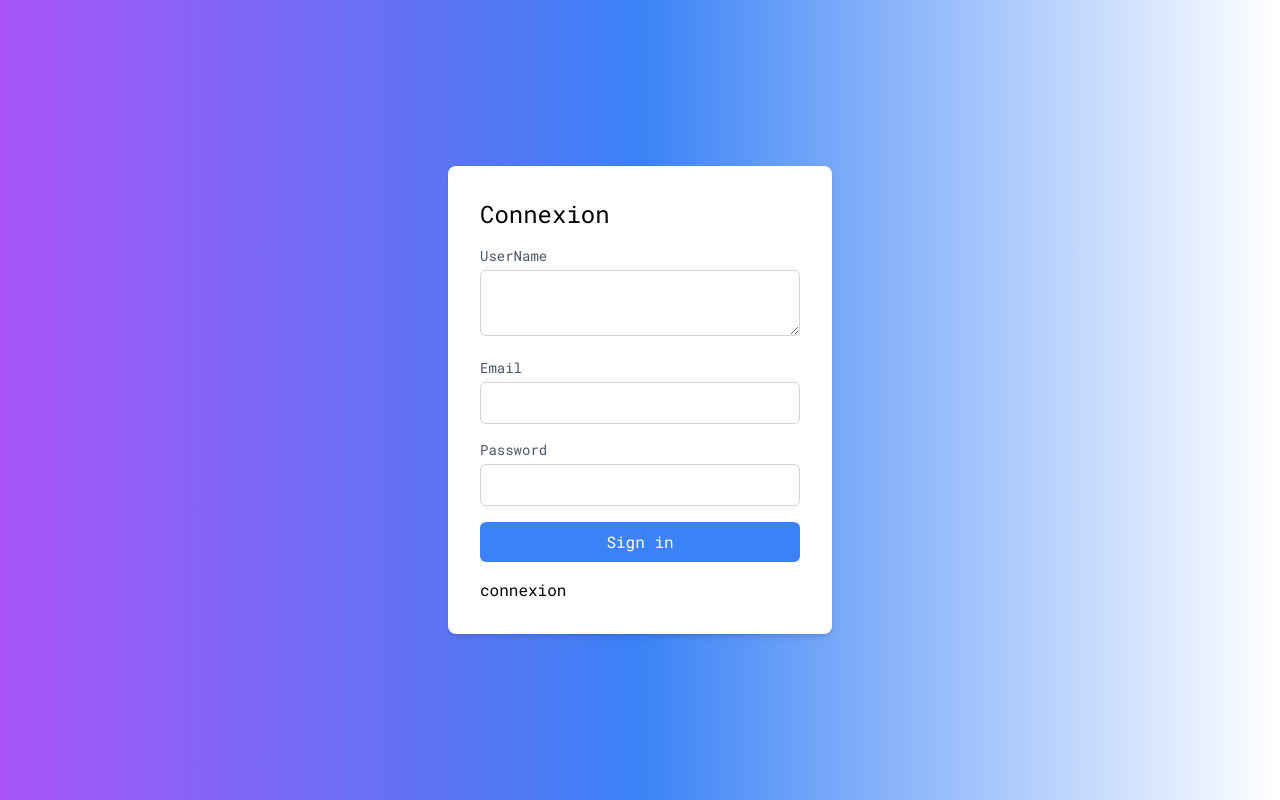
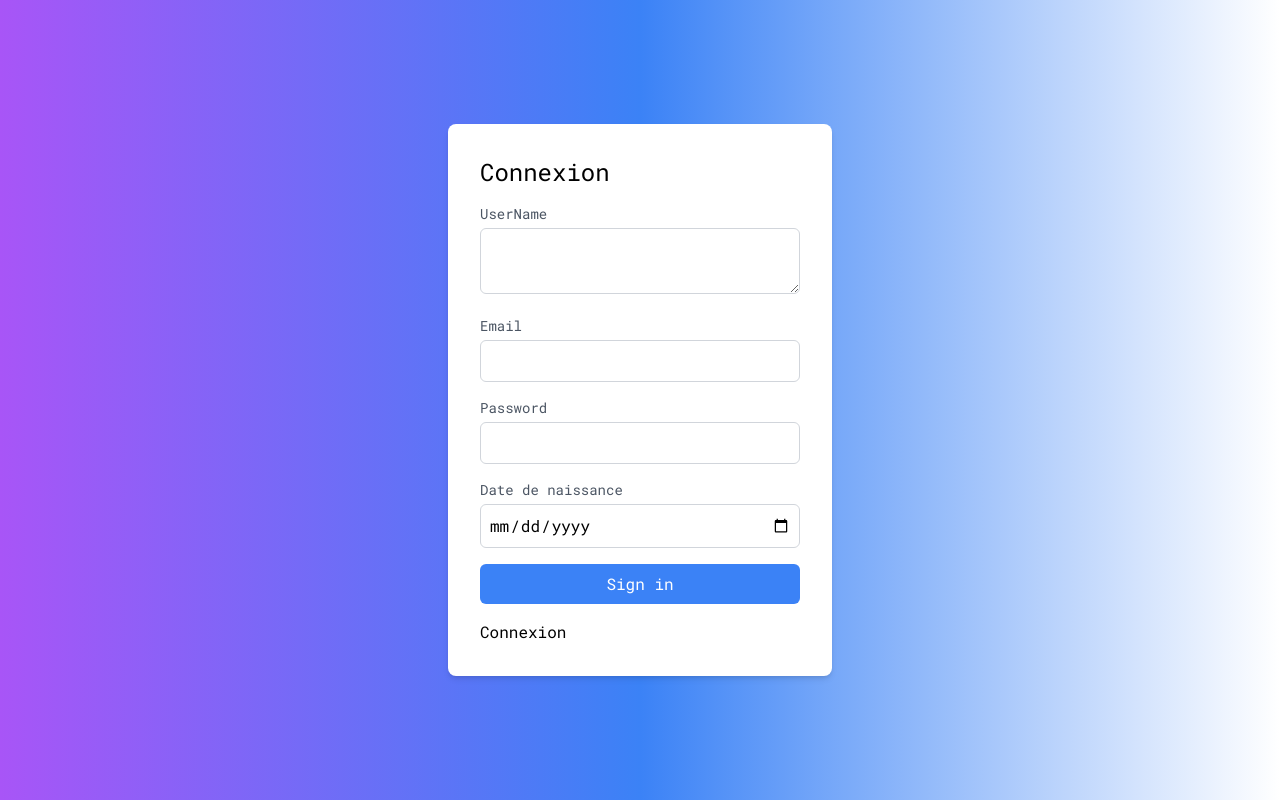
Before and after one commit to Marvindje/The-review-perso, a React (Vite) app in the folder frontend/: page /login in a window 1280 px wide. Both pictures are taken after a click on the button "Sign in". Built offline with nearby package versions, Linux system fonts and the light colour scheme.

Commit message:
ajout d une date de naissance a l inscription

```diff
--- a/frontend/src/App.jsx
+++ b/frontend/src/App.jsx
@@ -64,7 +64,8 @@ function App() {
               )
             }
           />
-          <Route path="/*" element={<AppRoutes />} />
+         <Route path="/*" element={<AppRoutes isAuthenticated={isAuthenticated} onAuthSuccess={handleAuthSuccess} />} />
+
         </Routes>
 
         {/* Render Footer if authenticated */}
--- a/frontend/src/components/ArticleSection.jsx
+++ b/frontend/src/components/ArticleSection.jsx
@@ -11,12 +11,12 @@ function ArticleSection({ title, image }) {
   };
 
   return (
-    <div className="font-body" style={{ background: "#e0e0e0" }}>
+    <div className="font-body custom-background" style={{ background: "#e0e0e0" }}>
       <motion.div
         className="relative h-auto md:h-96 flex items-center justify-center bg-no-repeat bg-center bg-cover shadow-2xl"
         style={{ backgroundImage: `url(${image})` }}
         initial="rest"
-        whileHover="hover"
+        whilehover="hover"
       >
         <h1
           className="text-4xl text-white font-mono text-center py-2 px-4 rounded hover:text-blue-500 transition-colors duration-200"
--- a/frontend/src/components/Auth.jsx
+++ b/frontend/src/components/Auth.jsx
@@ -1,40 +1,43 @@
-import React, { useState } from "react";
-import PropTypes from "prop-types";
-import axios from "axios";
+import React, { useState } from 'react';
+import PropTypes from 'prop-types';
+import axios from 'axios';
 
 function Auth({ onAuthSuccess }) {
-  const [username, setUsername] = useState("");
-  const [email, setEmail] = useState("");
-  const [password, setPassword] = useState("");
-  const [errorMessage, setErrorMessage] = useState("");
-  const [isLogin, setIsLogin] = useState(true); // Nouvelle variable d'état
+  const [username, setUsername] = useState('');
+  const [email, setEmail] = useState('');
+  const [password, setPassword] = useState('');
+  const [birthDate, setBirthDate] = useState(''); // Nouvelle variable d'état pour la date de naissance
+  const [errorMessage, setErrorMessage] = useState('');
+  const [isLogin, setIsLogin] = useState(true);
 
   const handleSubmit = async (e) => {
     e.preventDefault();
 
     if (!username || !email || !password) {
-      setErrorMessage("Les identifiants sont incomplets.");
+      setErrorMessage('Les identifiants sont incomplets.');
       return;
     }
 
-    const endpoint = isLogin ? "/auth/login" : "/auth/register"; // Choix de l'endpoint
+    const endpoint = isLogin ? '/auth/login' : '/auth/register';
+    const payload = {
+      username,
+      email,
+      password,
+    };
+
+    // Ajoute la date de naissance au payload si l'utilisateur crée un compte
+    if (!isLogin) {
+      payload.birthDate = birthDate;
+    }
 
     try {
-      console.log("Données envoyées:", { username, email, password });
-      const response = await axios.post(`http://localhost:5000${endpoint}`, {
-        username,
-        email,
-        password,
-      });
-      console.log("Statut de la réponse:", response.status);
-
+      const response = await axios.post(`http://localhost:5000${endpoint}`, payload);
       if (response.status === 200) {
-        localStorage.setItem("loggedInUsername", username);
+        localStorage.setItem('loggedInUsername', username);
         onAuthSuccess();
       }
     } catch (error) {
-      console.error("Erreur d'authentification:", error);
-      setErrorMessage("Les identifiants sont incorrects.");
+      setErrorMessage('Les identifiants sont incorrects.');
     }
   };
 
@@ -42,10 +45,7 @@ function Auth({ onAuthSuccess }) {
     <form onSubmit={handleSubmit} className="space-y-4">
       {errorMessage && <p className="text-red-500">{errorMessage}</p>}
       <div className="mb-4">
-        <label
-          htmlFor="username"
-          className="block text-sm font-medium text-gray-600"
-        >
+        <label htmlFor="username" className="block text-sm font-medium text-gray-600">
           UserName
         </label>
         <textarea
@@ -56,10 +56,7 @@ function Auth({ onAuthSuccess }) {
         />
       </div>
       <div className="mb-4">
-        <label
-          htmlFor="email"
-          className="block text-sm font-medium text-gray-600"
-        >
+        <label htmlFor="email" className="block text-sm font-medium text-gray-600">
           Email
         </label>
         <input
@@ -71,10 +68,7 @@ function Auth({ onAuthSuccess }) {
         />
       </div>
       <div className="mb-4">
-        <label
-          htmlFor="password"
-          className="block text-sm font-medium text-gray-600"
-        >
+        <label htmlFor="password" className="block text-sm font-medium text-gray-600">
           Password
         </label>
         <input
@@ -85,14 +79,31 @@ function Auth({ onAuthSuccess }) {
           onChange={(e) => setPassword(e.target.value)}
         />
       </div>
+
+      {/* Champ pour la date de naissance, affiché uniquement lors de la création d'un compte */}
+      {!isLogin && (
+        <div className="mb-4">
+          <label htmlFor="birthDate" className="block text-sm font-medium text-gray-600">
+            Date de naissance
+          </label>
+          <input
+            id="birthDate"
+            className="mt-1 p-2 w-full rounded-md border border-gray-300 focus:ring focus:ring-opacity-50"
+            type="date"
+            value={birthDate}
+            onChange={(e) => setBirthDate(e.target.value)}
+          />
+        </div>
+      )}
+
       <button
         className="bg-blue-500 text-white p-2 rounded-md w-full hover:bg-blue-600 focus:outline-none focus:border-blue-700 focus:ring focus:ring-blue-200"
         type="submit"
       >
-        {isLogin ? "Login" : "Sign in"}
+        {isLogin ? 'Login' : 'Sign in'}
       </button>
       <button type="button" onClick={() => setIsLogin(!isLogin)}>
-        {isLogin ? "Sign in " : " connexion"}
+        {isLogin ? 'Sign in ' : 'Connexion'}
       </button>
     </form>
   );
--- a/frontend/src/pages/Homepage.jsx
+++ b/frontend/src/pages/Homepage.jsx
@@ -30,7 +30,7 @@ function HomePage() {
         initial={{ scale: 0 }}
         animate={{ scale: 1 }}
         transition={{ duration: 0.5 }}
-        whileHover={{
+        whilehover={{
           boxShadow: "0 0 20px 5px rgba(255, 255, 255, 0.6)",
         }}
       >
@@ -57,7 +57,7 @@ function HomePage() {
             boxShadow: "0 0 15px 2px rgba(43, 108, 176, 0.4)",
             transition: "all 0.5s ease",
           }}
-          whileHover={{
+          whilehover={{
             scale: 1.05,
             rotate: [0, 5, -5, 5, -5, 0],
             boxShadow: "0 0 20px 5px rgba(43, 108, 176, 0.8)",
@@ -76,7 +76,7 @@ function HomePage() {
       >
         <motion.div
           className="bg-transparent border-4 border-indigo-600 shadow-2xl rounded-3xl p-10 mx-2 w-full transition-shadow duration-500 ease-in-out hover:shadow-3xl backdrop-blur-md"
-          whileHover={{ boxShadow: "0 8px 20px rgba(0, 0, 0, 0.2)" }}
+          whilehover={{ boxShadow: "0 8px 20px rgba(0, 0, 0, 0.2)" }}
           initial={{ rotate: 0 }}
           animate={{ rotate: 0 }}
           transition={{ duration: 0.3 }}
@@ -88,7 +88,7 @@ function HomePage() {
             <p className="text-lg text-white mb-6 opacity-80">
               Join our community and start sharing posts !
             </p>
-            <motion.div whileHover={{ scale: 1.1 }} whileTap={{ scale: 0.9 }}>
+            <motion.div whilehover={{ scale: 1.1 }} whileTap={{ scale: 0.9 }}>
   <Link
     to="/creer-post"
     className="inline-flex items-center px-6 py-4 shadow-lg rounded-lg font-semibold text-lg bg-gradient-to-r from-blue-500 to-indigo-600 hover:from-indigo-600 hover:to-blue-500 transform transition-transform duration-300 ease-in-out hover:scale-105 hover:-rotate-2"
@@ -110,7 +110,7 @@ function HomePage() {
       >
         <motion.div
           className="bg-transparent border-4 border-indigo-600 shadow-2xl rounded-3xl p-10 mx-2 w-full transition-shadow duration-500 ease-in-out hover:shadow-3xl backdrop-blur-md"
-          whileHover={{ boxShadow: "0 8px 20px rgba(0, 0, 0, 0.2)" }}
+          whilehover={{ boxShadow: "0 8px 20px rgba(0, 0, 0, 0.2)" }}
           initial={{ rotate: 0 }}
           animate={{ rotate: 0 }}
           transition={{ duration: 0.5 }}
```
Also changed, not shown: 2 other files (tests, documents, lock files or other folders).
